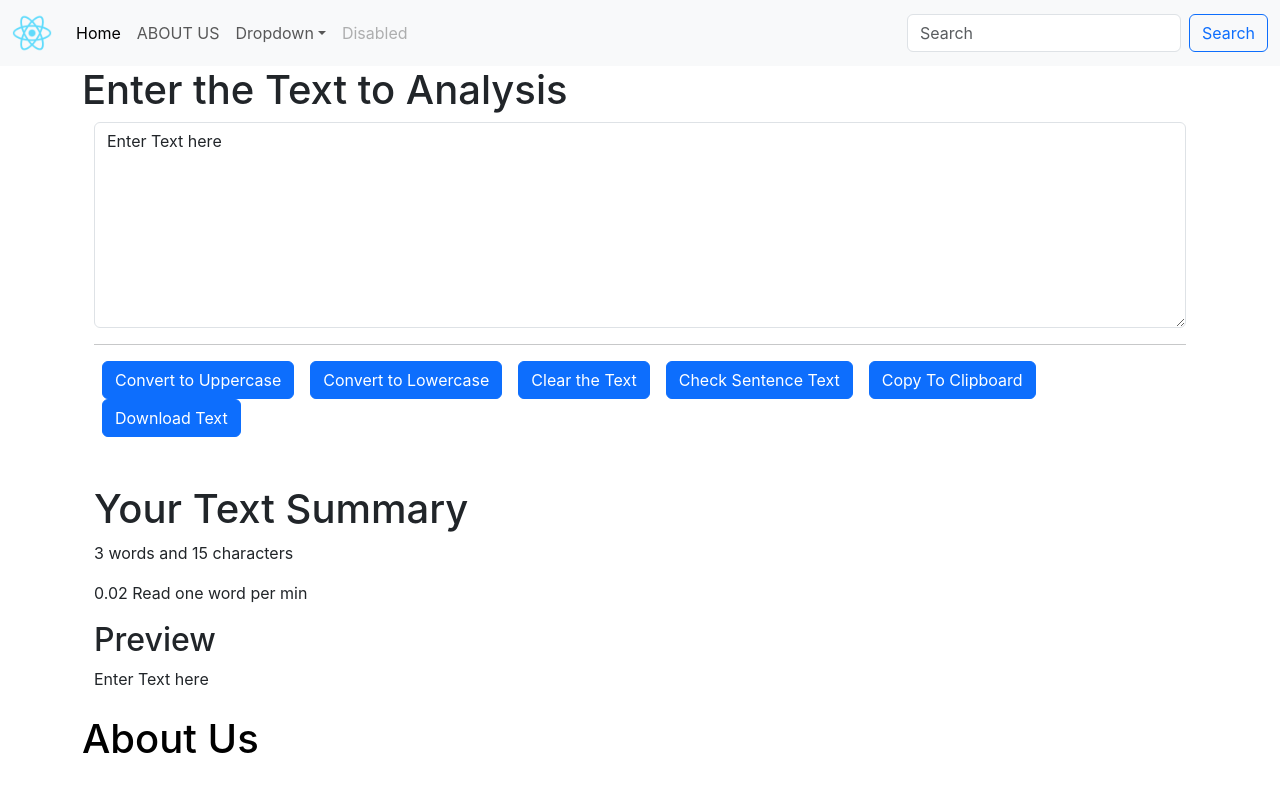
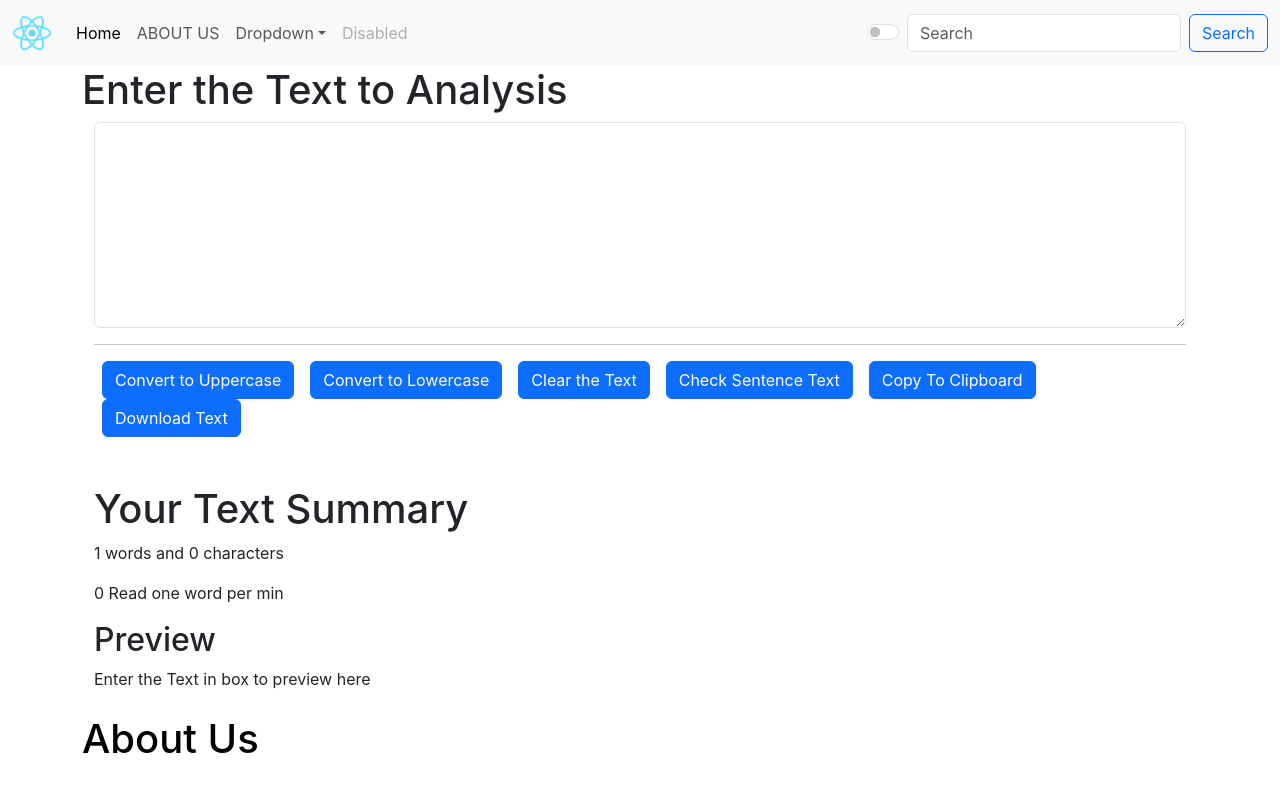
Before and after one commit to zain12333/TextUtils-React, a React (Create React App) app: page / in a window 1280 px wide. Shown: the top 787 px of the page. Built offline with nearby package versions, Linux system fonts and the light colour scheme.

Commit message:
this is used for for Alert function there

```diff
--- a/src/App.js
+++ b/src/App.js
@@ -3,21 +3,62 @@ import About from './component/About';
 import Navbar from './component/Navbar';
 import TextForm from './component/TextForm';
 import { useState } from 'react';
+import Alert from './component/Alert';
 
 
 function App() {
+
   const [mode , setMode]= useState('light');
   // so this is used for if light so navgation is light and dark so dark
+
+
+
+  // this is used for for Alert function there
+  const [alert , setAlert]= useState('');
+
+  const showAlert =(message,type) =>{
+    setAlert({
+      msg :message,
+      type : type
+
+
+    })
+
+  }
+
+
+
+
+
+
+  const toggleMode =() =>{
+    if(mode=='light'){
+      setMode('dark');
+      document.body.style.backgroundColor ='gray';
+      // so th showAlert are used for print message
+      showAlert("Dark Mode have been enabled","Success");
+    }
+    else{
+      setMode('light');
+      document.body.style.backgroundColor ='white';
+      // so th showAlert are used for print message
+      showAlert("Light Mode have been enabled","Success");
+    }
+
+  }
   return (
    <>
 
-  <Navbar aboutText="ABOUT US" mode = {mode}/>
+  <Navbar aboutText="ABOUT US" mode = {mode}  toggleMode={toggleMode}/>
   {/* // this is write in component folder and his file contain Navbar name (written in content)  and aslo this is used
   // of props there */}
+  <Alert   alert= {alert}/>
+  {/* // is used for Alert  */}
   <div  className="container">
   <TextForm   heading ="Enter the Text to Analysis" />
 
   </div>
+  {/* // is used for About */}
   <About />
 
 
--- /dev/null
+++ b/src/component/Alert.js
@@ -0,0 +1,15 @@
+import React from 'react'
+
+function Alert(props) {
+  return (
+
+    props.alert && <div className="alert alert-warning alert-dismissible fade show" role="alert">
+           <strong>{props.alert.type}</strong> :{props.alert.msg}
+            <button type="button" className="btn-close" data-bs-dismiss="alert" aria-label="Close"></button>
+            </div>
+
+
+  )
+}
+
+export default Alert
--- a/src/component/Navbar.js
+++ b/src/component/Navbar.js
@@ -36,10 +36,14 @@ export default function Navbar(props) {
             <a className="nav-link disabled" aria-disabled="true"  href="/">Disabled</a>
           </li>
         </ul>
+        <div className="form-check form-switch">
+  <input className="form-check-input" onClick={props.toggleMode} type="checkbox" role="switch" id="flexSwitchCheckDefault"/>
+  </div>
         <form className="d-flex" role="search">
           <input className="form-control me-2" type="search" placeholder="Search" aria-label="Search"/>
           <button className="btn btn-outline-primary" type="submit">Search</button>
         </form>
+
       </div>
     </div>
   </nav>
--- a/src/component/TextForm.js
+++ b/src/component/TextForm.js
@@ -3,7 +3,7 @@ import React, { useState } from 'react';
 
 export default function TextForm(props) {
 
-  const [text, setText] = useState('Enter Text here');
+  const [text, setText] = useState('');
 
   const handleUppercase = () => {
     setText(text.toUpperCase());  // ✅ Converts text to uppercase
@@ -90,7 +90,7 @@ export default function TextForm(props) {
        <p>{text.trim() ? (0.008 * text.trim().split(/\s+/).length).toFixed(2) : 0} Read one word per min</p>
        {/* // this is used for show the speed of the user can read a text/word per minute */}
        <h2>Preview</h2>
-       <p>{text}</p>
+       <p>{text.length>0?text:"Enter the Text in box to preview here"}</p>
 
 
       </div>
```
